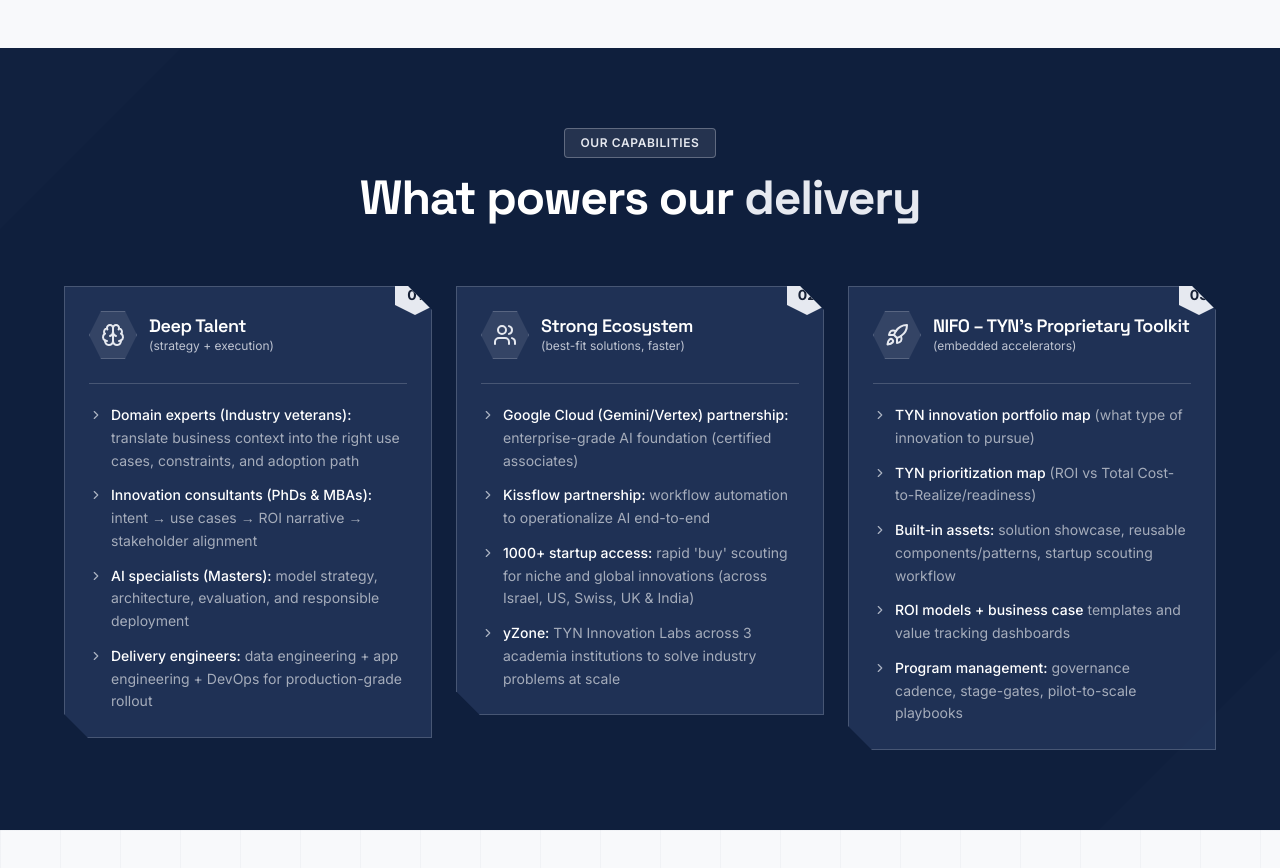
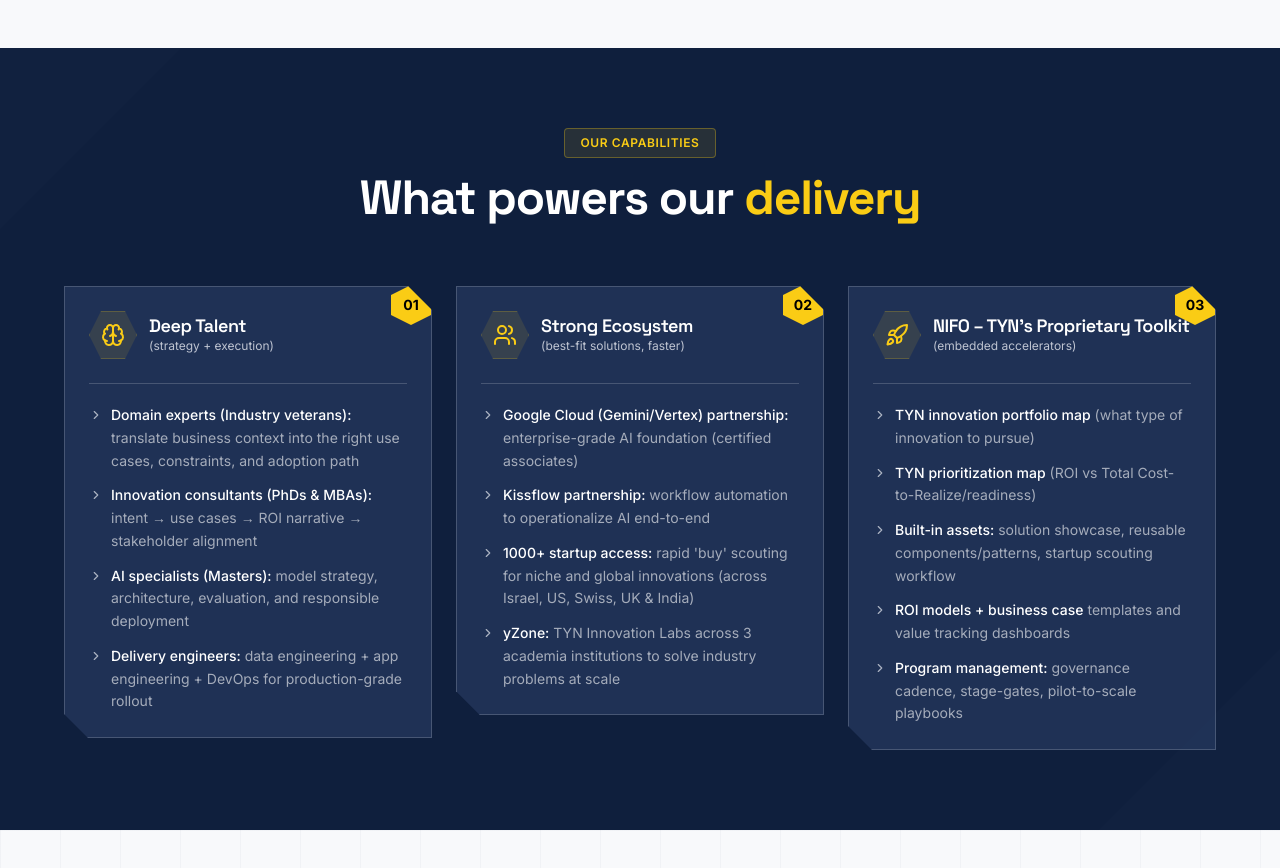
Before and after one commit to TYN-NIFO/tyn-website, a Next.js app: page / in a window 1280 px wide. Shown: the part 3160-4028 px from the top of the page. Built offline with nearby package versions, Linux system fonts and the light colour scheme.

Commit message:
home  page corrections

```diff
--- a/src/components/layout/Header.tsx
+++ b/src/components/layout/Header.tsx
@@ -94,7 +94,7 @@
   const pathname = usePathname();
 
   // Force solid navbar on specific pages
-  const forceSolidNav = pathname === '/about' || pathname === '/careers' || pathname === '/contact';
+  const forceSolidNav = pathname === '/about' || pathname === '/careers' || pathname === '/contact' || pathname?.startsWith('/resources');
   const isSolid = isScrolled || forceSolidNav;
 
   useEffect(() => {
--- a/src/components/sections/WhatPowersDelivery.tsx
+++ b/src/components/sections/WhatPowersDelivery.tsx
@@ -92,12 +92,12 @@
             <div className="max-w-7xl mx-auto relative z-10">
                 {/* Section Header */}
                 <div className="text-center mb-16">
-                    <span className="inline-block px-4 py-1.5 bg-secondary/10 border border-secondary/30 text-secondary text-xs font-semibold uppercase tracking-wider rounded-sm mb-4">
+                    <span className="inline-block px-4 py-1.5 bg-yellow-400/10 border border-yellow-400/30 text-yellow-400 text-xs font-semibold uppercase tracking-wider rounded-sm mb-4">
                         Our Capabilities
                     </span>
                     <h2 className="text-3xl md:text-4xl lg:text-5xl font-bold text-primary-foreground">
                         What powers our{" "}
-                        <span className="text-secondary">delivery</span>
+                        <span className="text-yellow-400">delivery</span>
                     </h2>
                 </div>
 
@@ -112,16 +112,16 @@
                             {/* Card with subtle angular corners */}
                             <div className="relative bg-navy-light/80 border border-secondary/20 p-6 transition-all duration-300 hover:border-secondary/40 hover:bg-navy-light clip-card">
                                 {/* Number Badge */}
-                                <div className="absolute -top-3 -right-1 z-20">
-                                    <div className="w-10 h-10 bg-secondary flex items-center justify-center clip-hexagon">
-                                        <span className="text-secondary-foreground font-bold text-sm">{pillar.number}</span>
+                                <div className="absolute -top-0.5 right-0 z-20">
+                                    <div className="w-10 h-10 bg-yellow-400 flex items-center justify-center clip-hexagon">
+                                        <span className="text-black font-bold text-sm">{pillar.number}</span>
                                     </div>
                                 </div>
 
                                 {/* Icon & Title */}
                                 <div className="flex items-start gap-3 mb-6">
-                                    <div className="w-12 h-12 bg-secondary/10 border border-secondary/20 flex items-center justify-center clip-hexagon-sm flex-shrink-0">
-                                        <pillar.icon className="w-6 h-6 text-secondary" />
+                                    <div className="w-12 h-12 bg-yellow-400/10 border border-yellow-400/20 flex items-center justify-center clip-hexagon-sm flex-shrink-0">
+                                        <pillar.icon className="w-6 h-6 text-yellow-400" />
                                     </div>
                                     <div className="flex-1 pt-1">
                                         <h3 className="text-lg font-semibold text-primary-foreground leading-tight">{pillar.title}</h3>
--- a/src/components/sections/ynfinity/YnfinityHero.tsx
+++ b/src/components/sections/ynfinity/YnfinityHero.tsx
@@ -57,13 +57,13 @@
       <div className="relative z-10 container-main py-24 md:py-32">
         <div className="max-w-3xl">
 
-
+          {/*
           <div className="mb-6 animate-fade-up delay-100">
             <img src="/assets/ynfinity-logo.png" alt="Ynfinity" className="h-16 md:h-20 lg:h-24 brightness-0 invert" />
-          </div>
+          </div> */}
 
           <h1 className="text-4xl md:text-5xl lg:text-6xl xl:text-7xl font-display font-bold text-primary-foreground mb-8 leading-[1.1] animate-fade-up delay-100">
-            Powering innovation through{' '}
+            <img src="/assets/ynfinity-logo.png" alt="Ynfinity" className=" inline-flex h-16 md:h-22 lg:h-24 brightness-0 invert" />: Powering innovation through{' '}
             <span className="text-gradient">convergence of minds</span>
           </h1>
 
--- a/src/components/sections/yzone/YZoneHero.tsx
+++ b/src/components/sections/yzone/YZoneHero.tsx
@@ -61,11 +61,11 @@
 
 
           <div className="mb-6 animate-fade-up delay-100">
-            <img src="/assets/yzone-logo.png" alt="yZone" className="h-16 md:h-24 lg:h-32" />
+            {/* <img src="/assets/Yzone Logo White.png" alt="yZone" className="h-16 md:h-24 lg:h-36" /> */}
           </div>
 
           <h1 className="text-4xl md:text-5xl lg:text-6xl xl:text-7xl font-display font-bold text-primary-foreground mb-8 leading-[1.1] animate-fade-up delay-100">
-            Where AI talent turns into{' '}
+            <img src="/assets/Yzone Logo White.png" alt="yZone" className=" inline-flex h-16 md:h-24 lg:h-36" />: Where AI talent turns into{' '}
             <span className="text-gradient">execution-ready teams</span>
           </h1>
 
```
